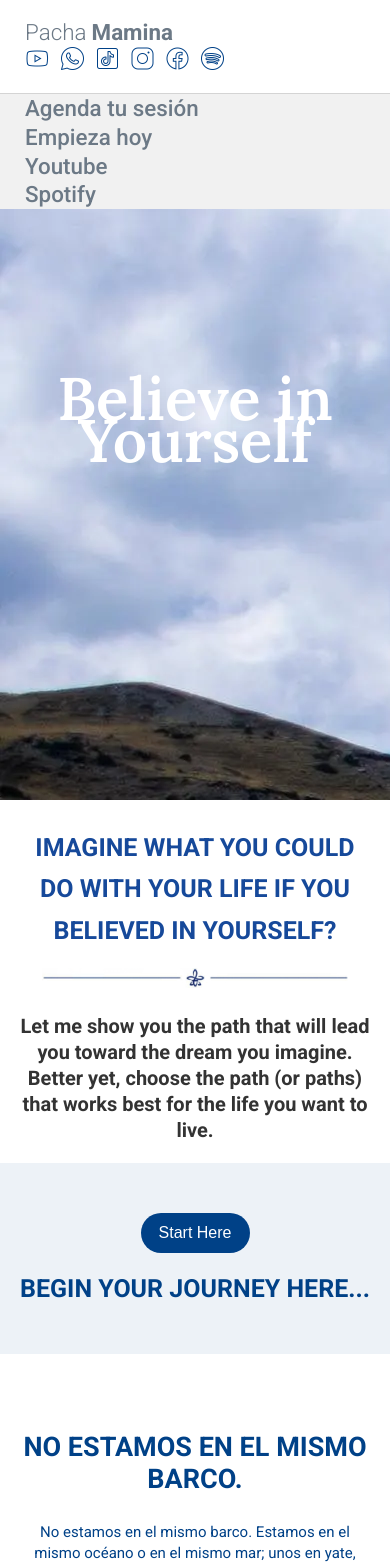
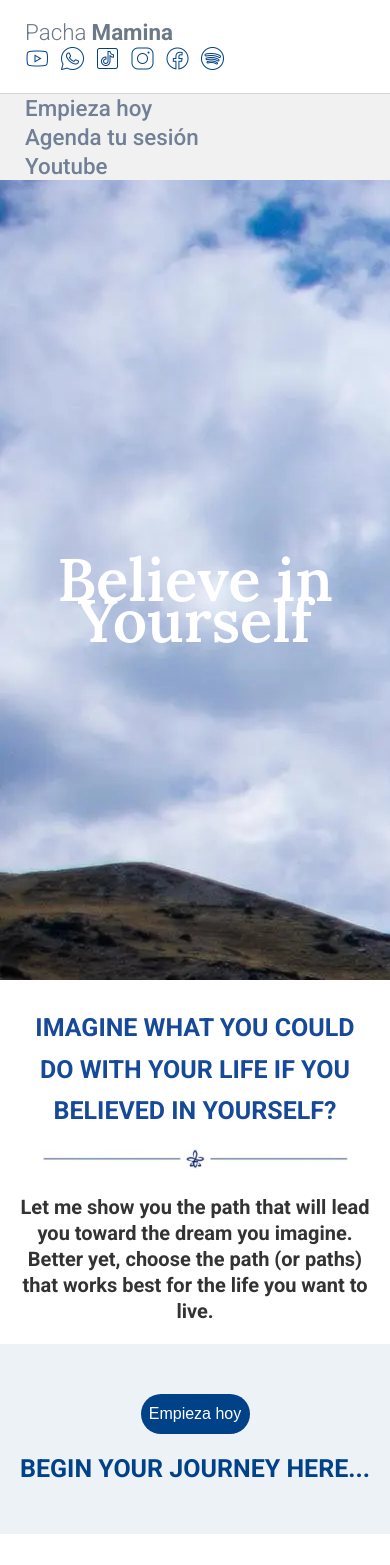
Before and after one commit to MatiasCeb/pachamamina, a React (Create React App) app: page / in a window 390 px wide. Shown: the top 1565 px of the page. Built offline with nearby package versions, Linux system fonts and the light colour scheme; a web font is replaced by a local one.

Commit message:
Navbar section

```diff
--- a/src/components/BannerSection.js
+++ b/src/components/BannerSection.js
@@ -5,7 +5,7 @@ import BannerSep from "./BannerSep";
 
 const BannerSection = () => {
     return(
-        <div className="banner-section--container">
+        <div id="BannerSection" className="banner-section--container">
             {/* <div className="header--img" alt="" /> */}
             <div className="banner-section--title-container">
                 <h1 className="header--title-h1">Imagine what you could do with your life if you believed in yourself?</h1>
--- a/src/components/NavBar.js
+++ b/src/components/NavBar.js
@@ -28,10 +28,9 @@ class Navbar extends React.Component {
                 </div>
             </div>
             <div className="NavBar-section">
-                    <span className="NavBar-item">Agenda tu sesión</span>
-                    <span className="NavBar-item">Empieza hoy</span>
-                    <span className="NavBar-item">Youtube</span>
-                    <span className="NavBar-item">Spotify</span>
+                    <a href="#BannerSection" className="NavBar-item">Empieza hoy</a>
+                    <a href="#SessionSection" className="NavBar-item">Agenda tu sesión</a>
+                    <a href="#YoutubeSection" className="NavBar-item">Youtube</a>
             </div>
         </div>
         )
--- a/src/components/SessionSection.js
+++ b/src/components/SessionSection.js
@@ -8,9 +8,9 @@ import logo from "../components/assets/icons/devicon.png";
 
 const SessionSection = () => {
     return (
-        <section className="session-section--container">
+        <section id="SessionSection" className="session-section--container">
             <div className="session-section--button-container">
-                <a href="/" rel="noopener noreferrer" target="_blank" className="session-section--button">Start Here</a>
+                <a href="https://wa.me/5493425105622" rel="noopener noreferrer" target="_blank" className="session-section--button">Empieza hoy</a>
             </div>
             <h2 className="session-section--container--h2">Begin Your Journey Here...</h2>
         </section>
--- a/src/components/YoutubeSection.js
+++ b/src/components/YoutubeSection.js
@@ -6,7 +6,7 @@ import "./styles/YoutubeSection.css";
 
 const YoutubeSection = () => {
     return(
-        <div className="youtube--section-container">
+        <div id="YoutubeSection" className="youtube--section-container">
             {skills.map((skill) =>
                 <SkillCard key={skill.id} skill={skill}/>)
             }
--- a/src/components/styles/BannerSection.css
+++ b/src/components/styles/BannerSection.css
@@ -45,3 +45,9 @@
     background-position: center;
     background-repeat: no-repeat;
 }
+
+@media (max-width: 600px) {
+    #BannerSection {
+        scroll-margin-top: 10px;
+    }
+}
--- a/src/components/styles/NavBar.css
+++ b/src/components/styles/NavBar.css
@@ -62,11 +62,17 @@
     color: rgb(108, 121, 134);
 }
 .NavBar-item {
+    outline: none;
+    text-decoration: none;
+    border-bottom: 0px;
     font-size: 1.4rem;
     font-weight: 500;
     line-height: 1.8rem;
-    color: rgb(108, 121, 134);
+    color: var(--ligth-gray-color);
     vertical-align: -webkit-baseline-middle;
+}
+.NavBar-item:hover {
+    color: var(--gray-color)
 }
 .NavBar-section--right {
     display: flex;
@@ -90,6 +96,9 @@
 }
 
 @media (max-width: 600px) {
+    .Navbar {
+        position: relative;
+    }
     .headerBar{
         flex-direction: column;
         justify-content: center;
--- a/src/components/styles/SessionSection.css
+++ b/src/components/styles/SessionSection.css
@@ -106,3 +106,10 @@
     line-height: 1.6rem;
     color: rgb(108, 121, 134);
 }
+
+
+@media (max-width: 600px) {
+    #SessionSection {
+        scroll-margin-top: 10px;
+    }
+}
--- a/src/components/styles/YoutubeSection.css
+++ b/src/components/styles/YoutubeSection.css
@@ -33,3 +33,12 @@
     line-height: 1.8rem;
     color: #333;
 }
+
+@media (max-width: 600px) {
+    .youtube--section-container{
+        margin-bottom: 30px
+    }
+    #YoutubeSection {
+        scroll-margin-top: 10px;
+    }
+}
--- a/src/index.css
+++ b/src/index.css
@@ -20,3 +20,13 @@ code {
   font-family: source-code-pro, Menlo, Monaco, Consolas, 'Courier New',
     monospace;
 }
+
+#BannerSection {
+  scroll-margin-top: 250px;
+}
+#SessionSection {
+  scroll-margin-top: 250px;
+}
+#YoutubeSection {
+  scroll-margin-top: 250px;
+}
```
